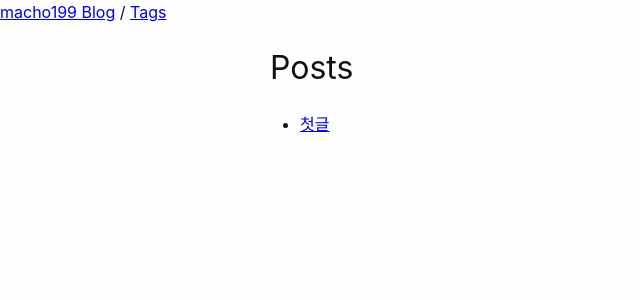
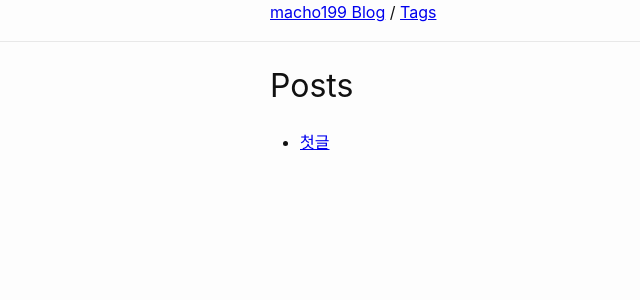
Before and after one commit to macho199/macho199.github.io, a Jekyll site: the page built from index.md, in a window 1280 px wide. Shown: the top 300 px of the page, without its empty margins (0-640 px from the left). Built offline with Jekyll 4.4.1, drawn with Linux system fonts in a browser that asks for light colours.

Commit message:
MODIFY header css

```diff
--- a/_includes/navbar.html
+++ b/_includes/navbar.html
@@ -1,4 +1,6 @@
-<header>
-  <a href="/">{{ site.title }}</a> /
-  <a href="/tags.html">Tags</a>
+<header class="site-header" role="banner">
+  <div class="wrapper">
+    <a href="/">{{ site.title }}</a> /
+    <a href="/tags.html">Tags</a>
+  </div>
 </header>
--- a/_sass/main.scss
+++ b/_sass/main.scss
@@ -43,6 +43,20 @@ pre { padding: 8px 12px; overflow-x: auto; }
 
 pre > code { border: 0; padding-right: 0; padding-left: 0; }
 
+/** Tables */
+table { margin-bottom: 30px; width: 100%; text-align: left; color: #3f3f3f; border-collapse: collapse; border: 1px solid #e8e8e8; }
+
+table tr:nth-child(even) { background-color: #f7f7f7; }
+
+table th, table td { padding: 10px 15px; }
+
+table th { background-color: #f0f0f0; border: 1px solid #dedede; border-bottom-color: #c9c9c9; }
+
+table td { border: 1px solid #e8e8e8; }
+
+/** Site header */
+.site-header { border-bottom: 1px solid #e8e8e8; min-height: 40.95px; position: relative; }
+
 /** Wrapper */
 .wrapper { max-width: -webkit-calc(800px - (30px * 2)); max-width: calc(800px - (30px * 2)); margin-right: auto; margin-left: auto; padding-right: 30px; padding-left: 30px; }
 
```
